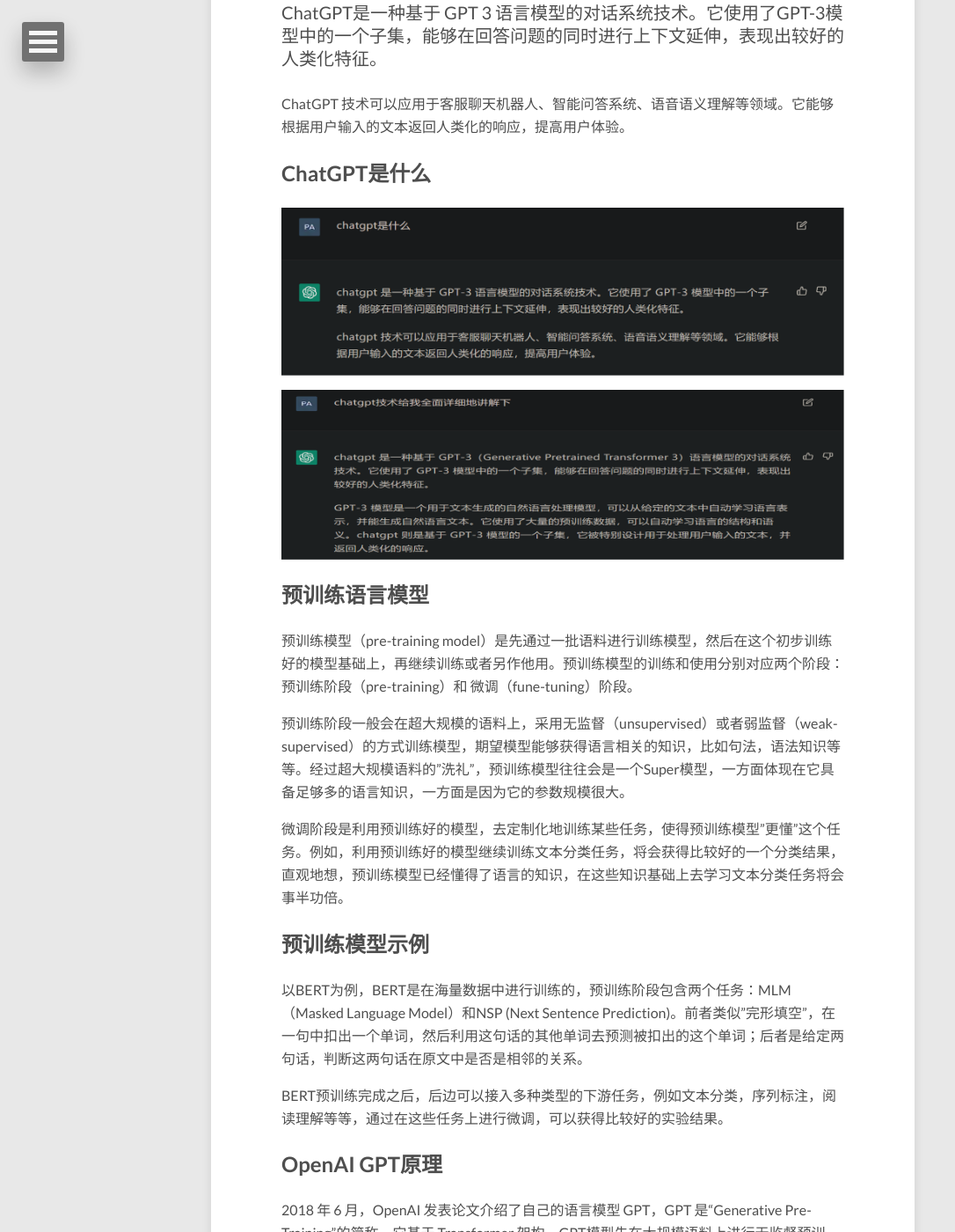
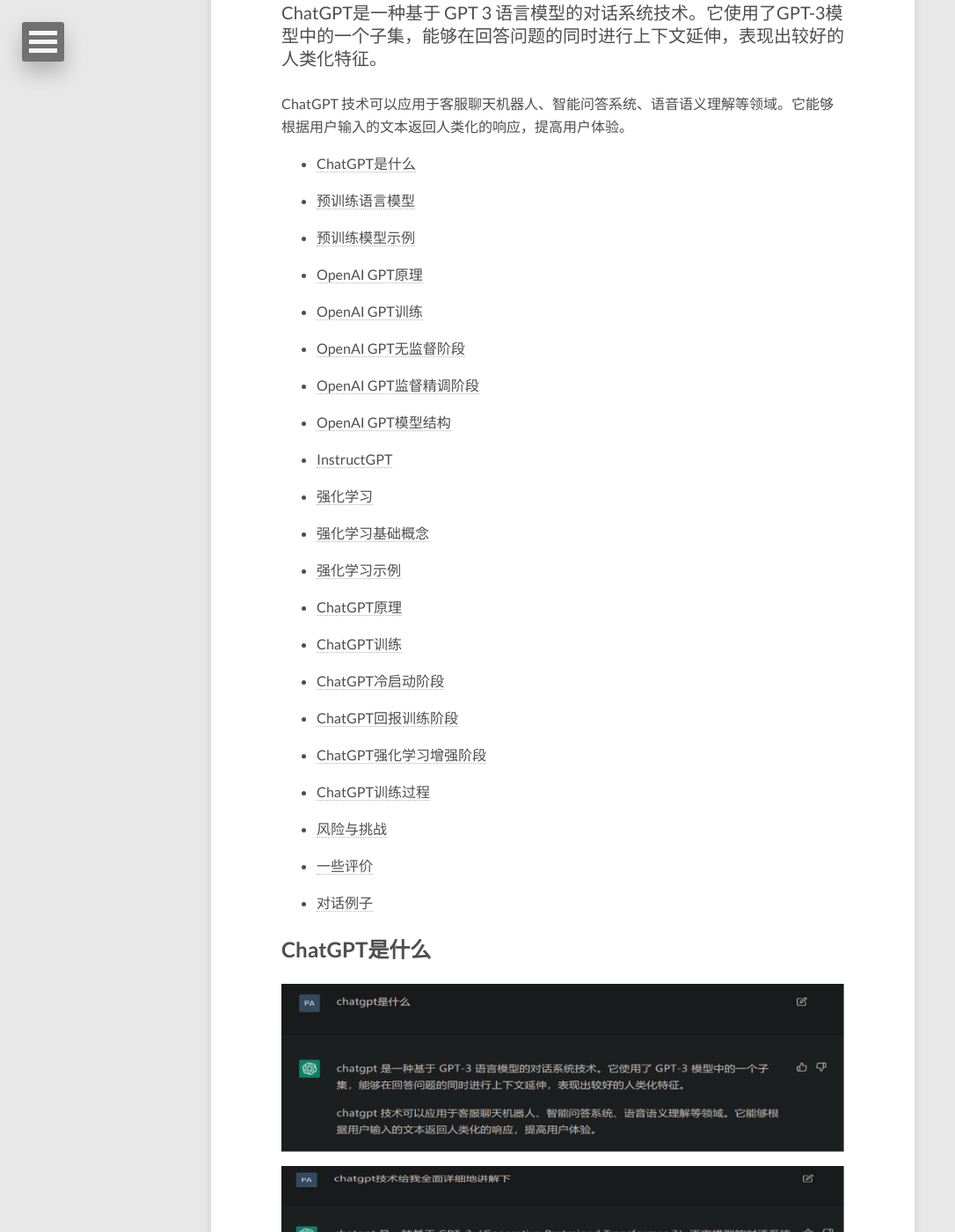
Before and after one commit to 52notebook/52notebook.github.io, a Jekyll site: the page built from _posts/2023-01-09-理解chatgpt.md, in a window 1280 px wide and 1400 px high, scrolled down 310 px. Shown: the whole window at 88% size, without its empty margins (0-1086 px from the left). Built offline with Jekyll 4.4.1, drawn with Linux system fonts in a browser that asks for light colours; nearby versions of some CDN libraries; comment, search, counter and statistics services are not loaded.

Commit message:
理解ChatGPT

```diff
--- a/_posts/2023-01-09-理解chatgpt.md
+++ b/_posts/2023-01-09-理解chatgpt.md
@@ -14,6 +14,52 @@
 
 
 <!-- more -->
+
+
+
+
+
+   * [ChatGPT是什么](#chatgpt是什么)
+
+   * [预训练语言模型](#预训练语言模型)
+
+   * [预训练模型示例](#预训练模型示例)
+
+   * [OpenAI GPT原理](#openai-gpt原理)
+
+   * [OpenAI GPT训练](#openai-gpt训练)
+
+   * [OpenAI GPT无监督阶段](#openai-gpt无监督阶段)
+
+   * [OpenAI GPT监督精调阶段](#openai-gpt监督精调阶段)
+
+   * [OpenAI GPT模型结构](#openai-gpt模型结构)
+
+   * [InstructGPT](#instructgpt)
+
+   * [强化学习](#强化学习)
+
+   * [强化学习基础概念](#强化学习基础概念)
+
+   * [强化学习示例](#强化学习示例)
+
+   * [ChatGPT原理](#chatgpt原理)
+
+   * [ChatGPT训练](#chatgpt训练)
+
+   * [ChatGPT冷启动阶段](#chatgpt冷启动阶段)
+
+   * [ChatGPT回报训练阶段](#chatgpt回报训练阶段)
+
+   * [ChatGPT强化学习增强阶段](#chatgpt强化学习增强阶段)
+
+   * [ChatGPT训练过程](#chatgpt训练过程)
+
+   * [风险与挑战](#风险与挑战)
+
+   * [一些评价](#一些评价)
+
+   * [对话例子](#对话例子)
 
 
 
```
